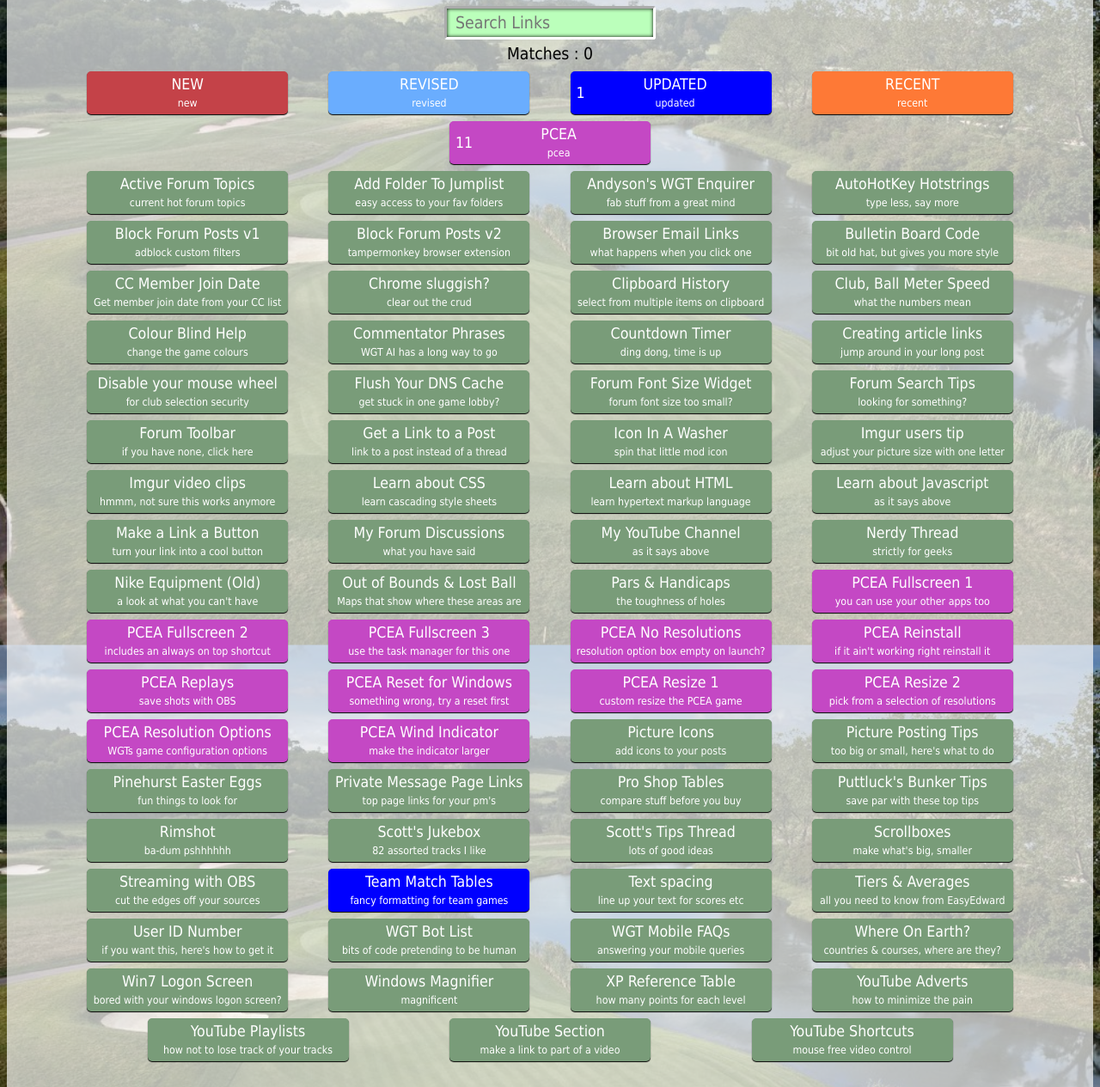
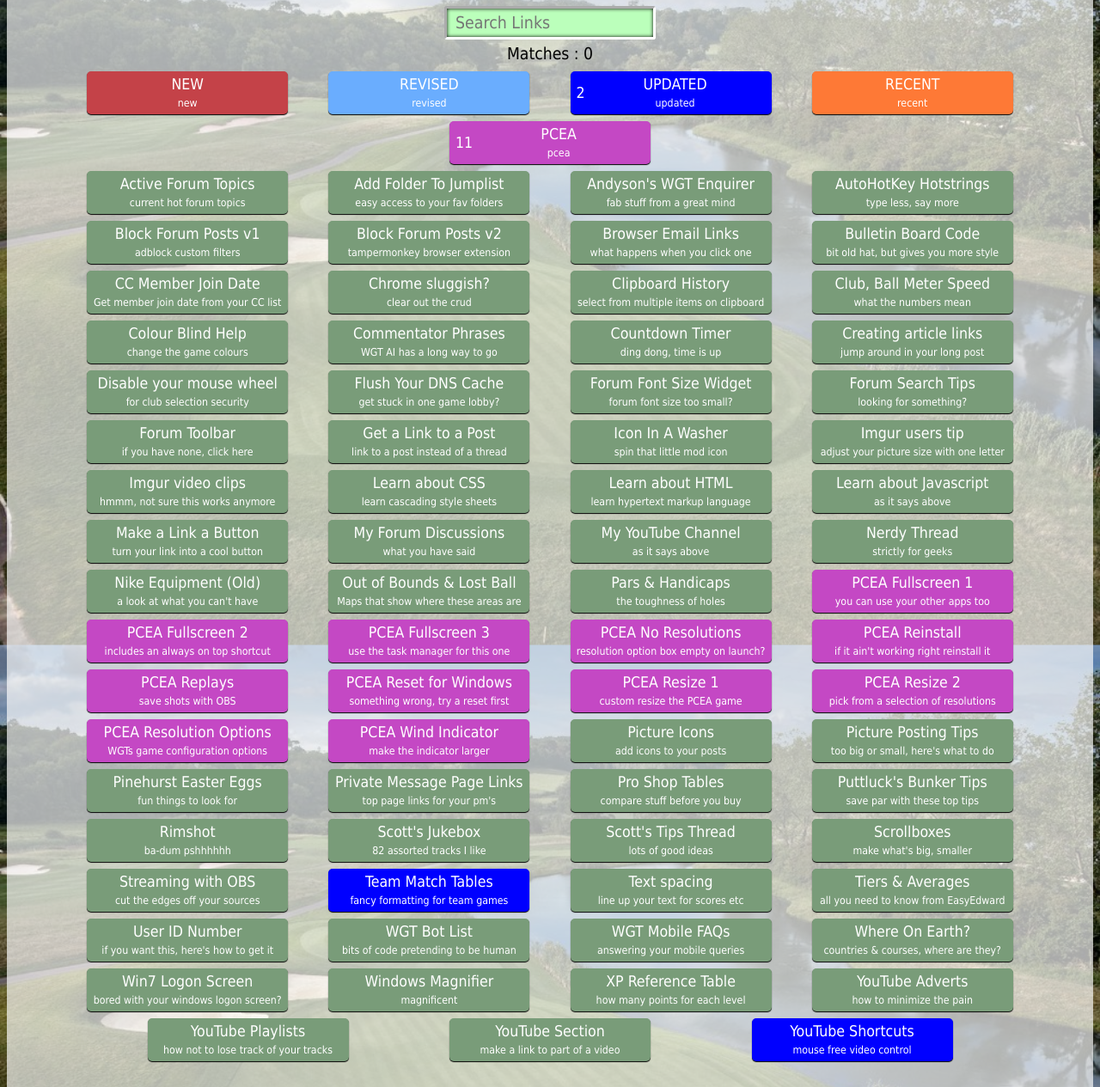
Before and after one commit to ScottHope/Scott-Hope-Links, a plain HTML site: page docs/index.html in a window 1280 px wide. Shown: the part 107-1372 px from the top of the page at 86% size. Drawn offline with nearby package versions, Linux system fonts and the light colour scheme.

```diff
--- a/docs/index.html
+++ b/docs/index.html
@@ -24,7 +24,7 @@
 
       <div class="key new"><div class="quantity"></div>NEW <br><span>new</span></div>
       <div class="key revised"><div class="quantity"></div>REVISED <br><span>revised</span></div>
-      <div class="key updated"><div class="quantity">1</div>UPDATED <br><span>updated</span></div>
+      <div class="key updated"><div class="quantity">2</div>UPDATED <br><span>updated</span></div>
       <div class="key recent"><div class="quantity"></div>RECENT <br><span>recent</span></div>
       <div class="key pcea"><div class="quantity">11</div>PCEA <br><span>pcea</span></div>
 
@@ -244,7 +244,7 @@
       <a class="button" href="https://www.wgt.com/forums/p/243693/4474004.aspx#4474004" target="_blank">
         <div>YouTube Section <br><span>make a link to part of a video</span></div>
       </a>
-      <a class="button" href="https://www.wgt.com/forums/p/243693/3911572.aspx#3911572" target="_blank">
+      <a class="button updated" href="https://www.wgt.com/forums/p/243693/3911572.aspx#3911572" target="_blank">
         <div>YouTube Shortcuts <br><span>mouse free video control</span></div>
       </a>
     </div>
```
